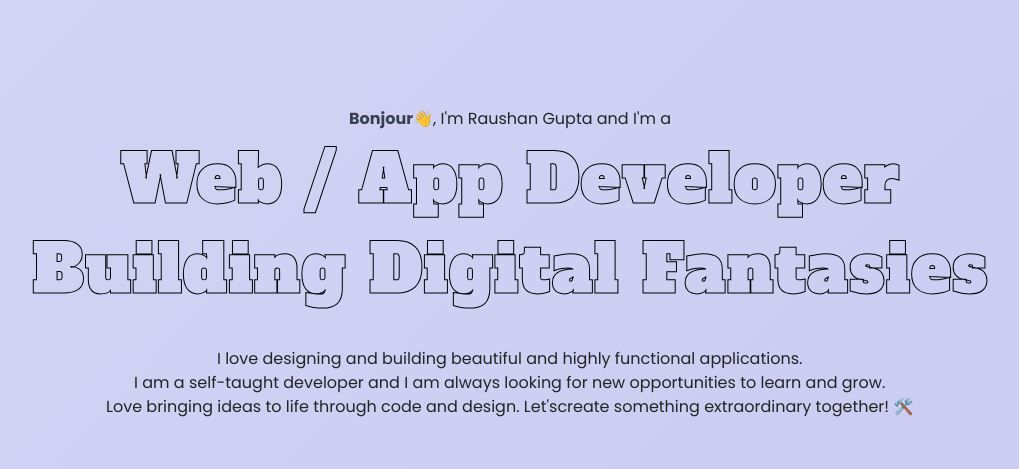
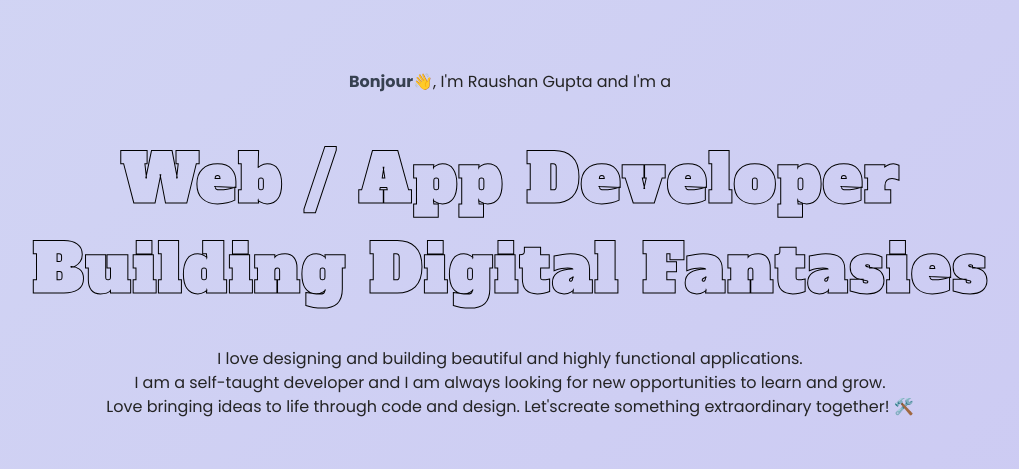
Before and after one commit to Raushan-Kumar-Gupta/Raushan_Portfolio_2.0, a React (Create React App) app: page / in a window 1280 px wide. Shown: the part 154-623 px from the top of the page, without its empty margins (130-1149 px from the left). Built offline with nearby package versions, Linux system fonts and the light colour scheme; a web font is replaced by a local one.

Commit message:
updated version of react-reveal

```diff
--- a/package.json
+++ b/package.json
@@ -34,7 +34,6 @@
     "react-icons": "^4.10.1",
     "react-particles": "^2.11.0",
     "react-pdf": "^7.1.3",
-    "react-reveal": "^1.2.2",
     "react-scripts": "5.0.1",
     "react-toastify": "^9.1.3",
     "react-useanimations": "^2.10.0",
--- a/src/components/HeroSection.jsx
+++ b/src/components/HeroSection.jsx
@@ -4,8 +4,9 @@ import "../styles/herosection.scss";
 import UseAnimations from "react-useanimations";
 import download from "react-useanimations/lib/download";
 import github from "react-useanimations/lib/github";
-import Jump from "react-reveal/Jump";
-import Zoom from "react-reveal/Zoom";
+// import Jump from "react-reveal/Jump";
+// import Zoom from "react-reveal/Zoom";
+import { motion } from "framer-motion";
 import { useState, useEffect, useMemo } from "react";
 import Blob from "../assets/Blob";
 import "animate.css";
@@ -57,9 +58,7 @@ const HeroSection = () => {
 
   useEffect(() => {
     const interval = setInterval(() => {
-            setCurrentIndex(
-                (prevIndex) => (prevIndex + 1) % contentArray.length
-            );
+      setCurrentIndex((prevIndex) => (prevIndex + 1) % contentArray.length);
     }, 500);
 
     return () => {
@@ -95,18 +94,19 @@ const HeroSection = () => {
       {/* <HeroParticle /> */}
 
       {/* <Blob /> */}
-            <Jump>
-                <p className="sub-heading">
-                    <span className="font-bold text-gray-700">
-                        {currentContent}
-                    </span>
+      {/* <Jump> */}
+      <motion.p
+        className="sub-heading"
+        initial={{ opacity: 0, y: 20 }}
+        animate={{ opacity: 1, y: 0 }}
+        transition={{ duration: 0.6 }}
+      >
+        <span className="font-bold text-gray-700">{currentContent}</span>
         {`👋, I'm Raushan Gupta and I'm a`}
-                </p>
-            </Jump>
+      </motion.p>
+      {/* </Jump> */}
       <h1 className="main_line animate__animated animate__tada">
-                <span
-                    className="span-1"
-                    onMouseEnter={() => handleHover("span1")}>
+        <span className="span-1" onMouseEnter={() => handleHover("span1")}>
           {content.span1}
         </span>{" "}
         /{" "}
@@ -120,17 +120,20 @@ const HeroSection = () => {
         Developer <br />
         Building Digital Fantasies
       </h1>
-            <Zoom bottom>
-                <p className="desc">
-                    I love designing and building beautiful and highly
-                    functional applications. <br /> I am a self-taught developer
-                    and I am always looking for new opportunities to learn and
-                    grow. <br />
-                    Love bringing ideas to life through code and design.{" "}
-                    {`Let's`}
+      {/* <Zoom bottom> */}
+      <motion.p
+        className="desc"
+        initial={{ opacity: 0, scale: 0.9, y: 40 }}
+        animate={{ opacity: 1, scale: 1, y: 0 }}
+        transition={{ duration: 0.7, ease: "easeOut" }}
+      >
+        I love designing and building beautiful and highly functional
+        applications. <br /> I am a self-taught developer and I am always
+        looking for new opportunities to learn and grow. <br />
+        Love bringing ideas to life through code and design. {`Let's`}
         create something extraordinary together! 🛠️
-                </p>
-            </Zoom>
+      </motion.p>
+      {/* </Zoom> */}
 
       <div className="button_section">
         <a
@@ -139,7 +142,8 @@ const HeroSection = () => {
           download="Raushan_Resume"
           target="_blank"
           onMouseEnter={handleResumeMouseEnter}
-                    onMouseLeave={handleResumeMouseLeave}>
+          onMouseLeave={handleResumeMouseLeave}
+        >
           Resume
           <UseAnimations
             animation={download}
@@ -156,7 +160,8 @@ const HeroSection = () => {
           target="_blank"
           className="my-work-btn"
           onMouseEnter={handleGithubMouseEnter}
-                    onMouseLeave={handleGithubMouseLeave}>
+          onMouseLeave={handleGithubMouseLeave}
+        >
           Github
           <UseAnimations
             animation={github}
```
Also changed, not shown: 1 other file (tests, documents, lock files or other folders). Lines whose indentation alone changed are shown as unchanged.
